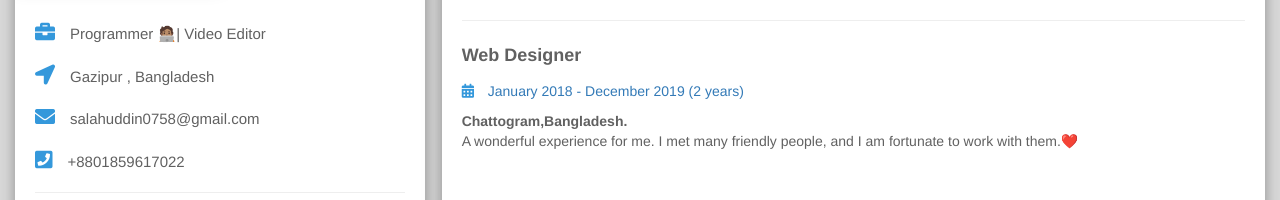
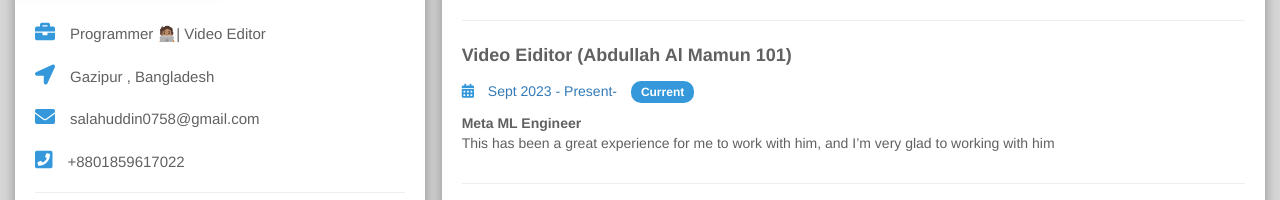
Before and after one commit to salahuddinjony/salahuddinjony.github.io, a plain HTML site: page index.html in a window 1280 px wide. Shown: the part 380-580 px from the top of the page. Drawn offline with Linux system fonts and the light colour scheme.

Commit message:
Update index.html

```diff
--- a/index.html
+++ b/index.html
@@ -126,6 +126,14 @@
                                     </b><br>This is a wonderful platform for me to utilize merit and develop my skills and idea.</P>
                                 </section>
 
+                                  <section>
+                                    <h4>Video Eiditor
+                                        (Abdullah Al Mamun 101)</h4>
+                                    <p class="text-primary"><span><i class="fas fa-calendar-alt"></i></span> Sept 2023 - Present- <span class="badge badge-primary">Current</span></p>
+                                    <P><b>Meta ML Engineer
+                                    </b><br>This has been a great experience for me to work with him, and I’m very glad to working with him</P>
+                                </section>
+
 
                                  <section class="border-none">
                                     <h4>Web Designer</h4>
```
